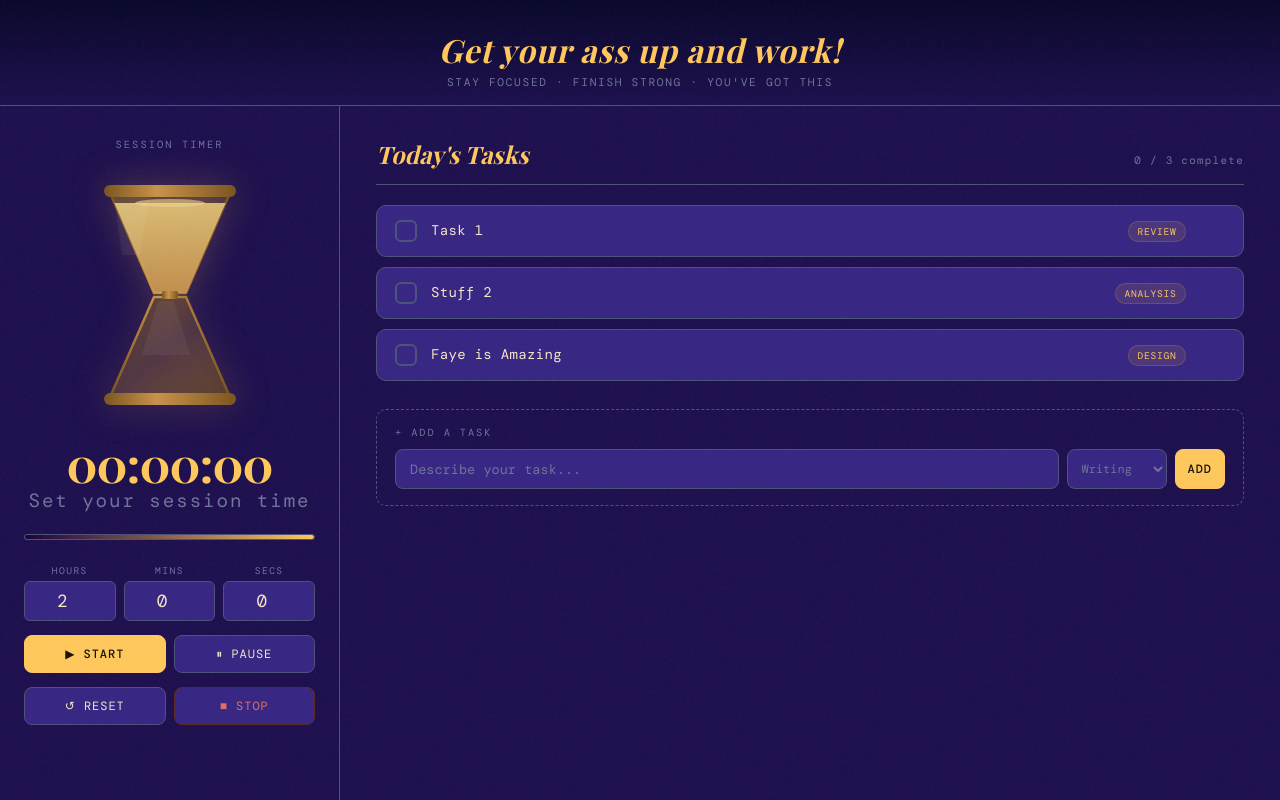
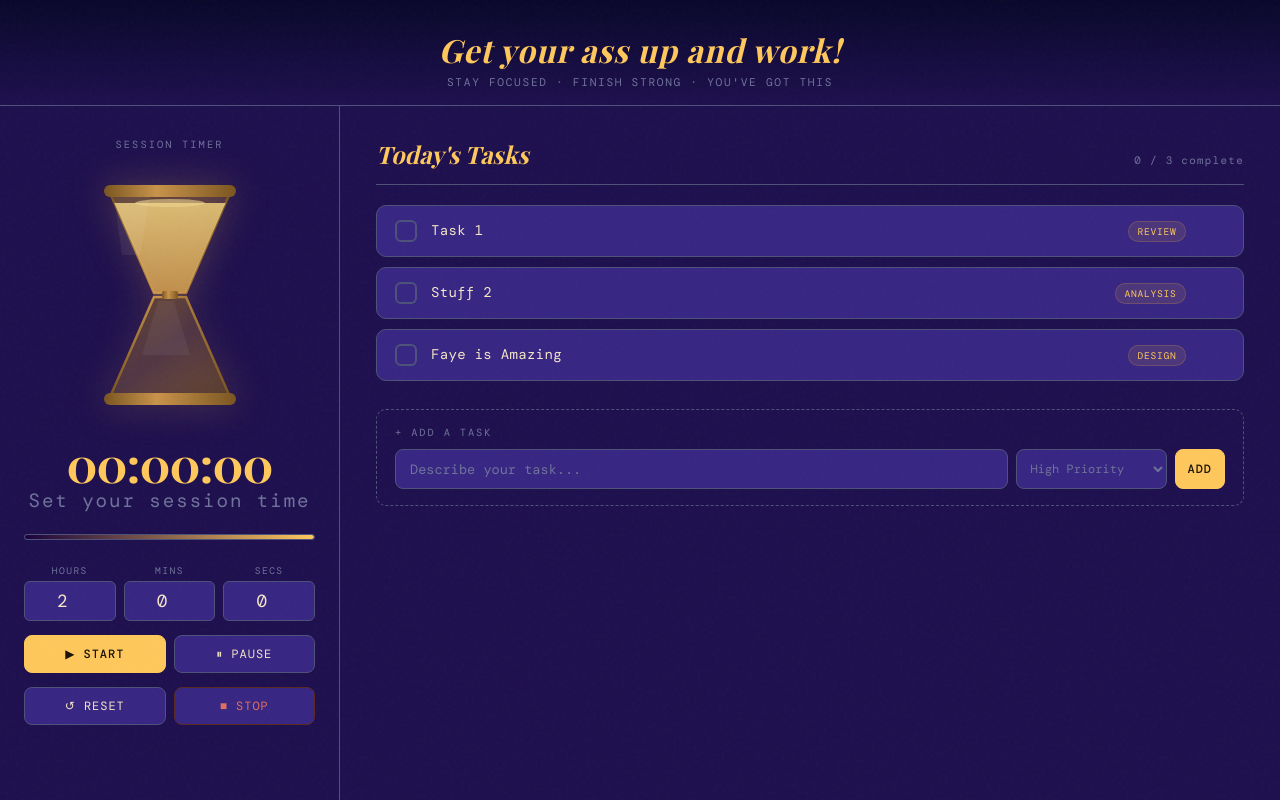
Before and after one commit to koonkoolearningcenter/ToDoTracker, a plain HTML site: page index.html in a window 1280 px wide. Drawn offline with nearby package versions, Linux system fonts and the light colour scheme; a web font is replaced by a local one.

Commit message:
Update tags index.html

```diff
--- a/index.html
+++ b/index.html
@@ -643,9 +643,9 @@
       <div class="add-task-row">
         <input class="add-input" type="text" id="newTaskInput" placeholder="Describe your task..." onkeydown="if(event.key==='Enter') addTask()">
         <select class="add-tag-select" id="newTaskTag">
-          <option value="High Priority">Writing</option>
-          <option value="Medium Priority">Analysis</option>
-          <option value="Low Priority">Review</option>
+          <option value="High Priority">High Priority</option>
+          <option value="Medium Priority">Medium Priority</option>
+          <option value="Low Priority">Low Priority</option>
           <option value="Other">Other</option>
         </select>
         <button class="btn primary" onclick="addTask()">Add</button>
```
